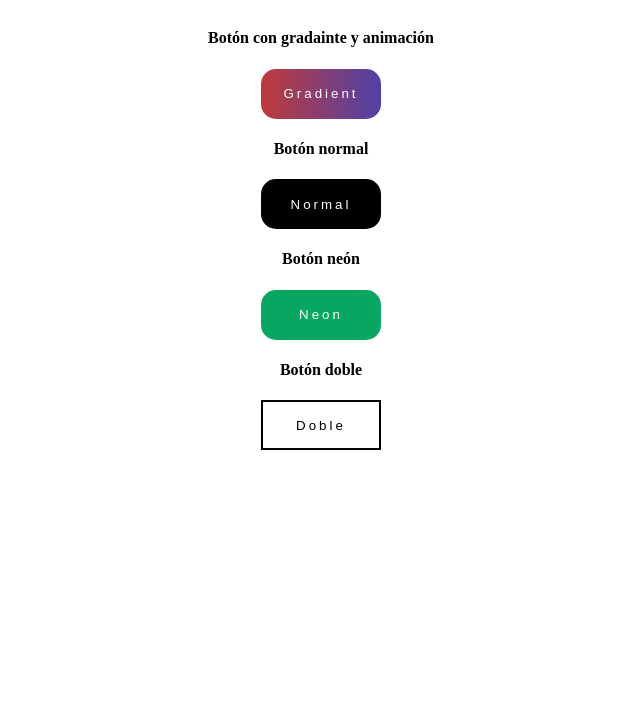
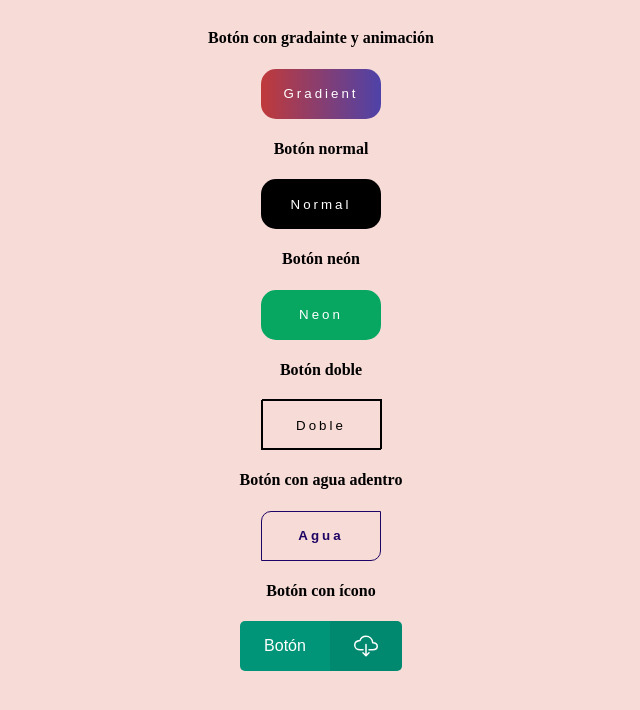
Before and after one commit to Alfred024/CSS_Styles, a plain HTML site: page botones/index.html in a window 1280 px wide. Shown: the whole page, without its empty margins (319-959 px from the left). Drawn offline with nearby package versions, Linux system fonts and the light colour scheme.

Commit message:
+Botones

```diff
--- a/botones/index.html
+++ b/botones/index.html
@@ -28,5 +28,22 @@
         <h4>Botón doble</h4>
         <button class="btn double">Doble</button>
     </div>
+
+    <div>
+        <h4>Botón con agua adentro</h4>
+        <button class="btn agua">Agua</button>
+    </div>
+
+    <div>
+        <h4>Botón con ícono</h4>
+        <button class="iconBtn">
+            <span class="button__text">Botón</span>
+            <span class="button__icon">
+                <ion-icon name="cloud-download-outline"></ion-icon>
+            </span>
+        </button>
+    </div>
+
+    <script src="https://unpkg.com/ionicons@5.4.0/dist/ionicons.js"></script>
 </body>
 </html>
--- a/botones/style.css
+++ b/botones/style.css
@@ -1,4 +1,9 @@
 /*Estilos generales*/
+body{
+    background-color: #F7DBD7;
+    height: 100vh;
+    margin-bottom: 100px;
+}
 div{
     display: flex;
     flex-direction: column;
@@ -86,10 +91,10 @@ div{
 
 /*Botón Doble no es ese */
 .double{
-    background-color: white;
+    background-color: unset;
     color: black;
     border-radius: 0px;
-    border: solid black 2px;
+    border: solid black 1px;
     position: relative;
 }
 .double::before, .double::after{
@@ -114,3 +119,70 @@ div{
     transform: translate(5px, 5px);
     z-index: 1;
 }
+
+/*Botón con Agua*/
+.agua{
+    background-color: unset;
+    color: rgb(30, 5, 101);
+    font-weight: 700;
+    border-radius: 10px 0px;
+    border: solid rgb(30, 5, 101) 1px;
+    position: relative;
+    overflow: hidden;
+}
+.agua::before, .agua::after{
+    content: "";
+    position: absolute;
+    border-radius: 0px 20px;
+    background-color: lightblue;
+    width: 100%;
+    height: 0%;
+    left: -40%;
+    bottom: 0;
+    z-index: -1;
+    transition: 1.3s;
+}
+.agua:hover::before{
+    width: 220%;
+    height: 180%;
+    left: -10%;
+}
+
+
+/*Botón con ícono*/
+.iconBtn {
+	display: flex;
+	height: 50px;
+	padding: 0;
+	background: #009578;
+	border: none;
+	outline: none;
+	border-radius: 5px;
+	overflow: hidden;
+	font-family: "Quicksand", sans-serif;
+	font-size: 16px;
+	font-weight: 500;
+	cursor: pointer;
+}
+
+.iconBtn:hover {
+	background: #008168;
+}
+
+.iconBtn:active {
+	background: #006e58;
+}
+
+.button__text,
+.button__icon {
+	display: inline-flex;
+	align-items: center;
+	padding: 0 24px;
+	color: #fff;
+	height: 100%;
+}
+
+.button__icon {
+	font-size: 1.5em;
+	background: rgba(0, 0, 0, 0.08);
+}
```
